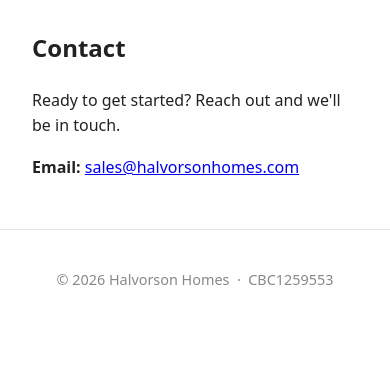
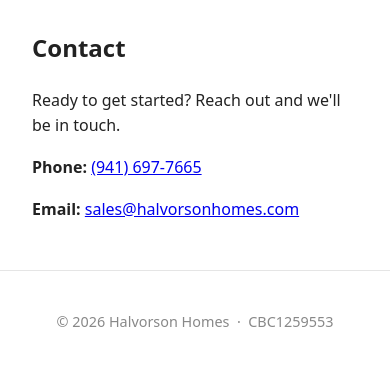
Before and after one commit to halvorsonhomes/halvorsonhomes.com, an Eleventy site: page src/contact.md in a window 390 px wide. Shown: the part 97-462 px from the top of the page. Built offline with nearby package versions, Linux system fonts and the light colour scheme; Eleventy itself is replaced by a stand-in of ours; files that its build step writes are made by us from their sources; no server answers; what js-yaml would draw is missing.

Commit message:
Add LAN dev server URLs and scrape-resistant phone number
- Print network addresses when serving so the site opens on a phone
- Add npm "serve" script
- Show phone number on Contact page, assembled by JS at runtime

Co-Authored-By: Claude Sonnet 5.5 <noreply@anthropic.com>

```diff
--- a/package.json
+++ b/package.json
@@ -1,6 +1,7 @@
 {
   "scripts": {
     "start": "eleventy --serve",
+    "serve": "eleventy --serve",
     "build": "eleventy"
   },
   "dependencies": {
--- a/src/contact.md
+++ b/src/contact.md
@@ -6,4 +6,8 @@ permalink: /contact/
 
 Ready to get started? Reach out and we'll be in touch.
 
+**Phone:** <a class="js-phone" href="#">Call us</a>
+
 **Email:** [sales@halvorsonhomes.com](mailto:sales@halvorsonhomes.com)
+
+<script src="/js/phone.js"></script>
--- /dev/null
+++ b/src/js/phone.js
@@ -0,0 +1,7 @@
+// Assembles the phone number at runtime so it never appears whole in the page source
+const parts = ["941", "697", "7665"];
+
+for (const a of document.querySelectorAll(".js-phone")) {
+  a.href = `tel:+1${parts.join("")}`;
+  a.textContent = `(${parts[0]}) ${parts[1]}-${parts[2]}`;
+}
```
Also changed, not shown: .eleventy.js.
